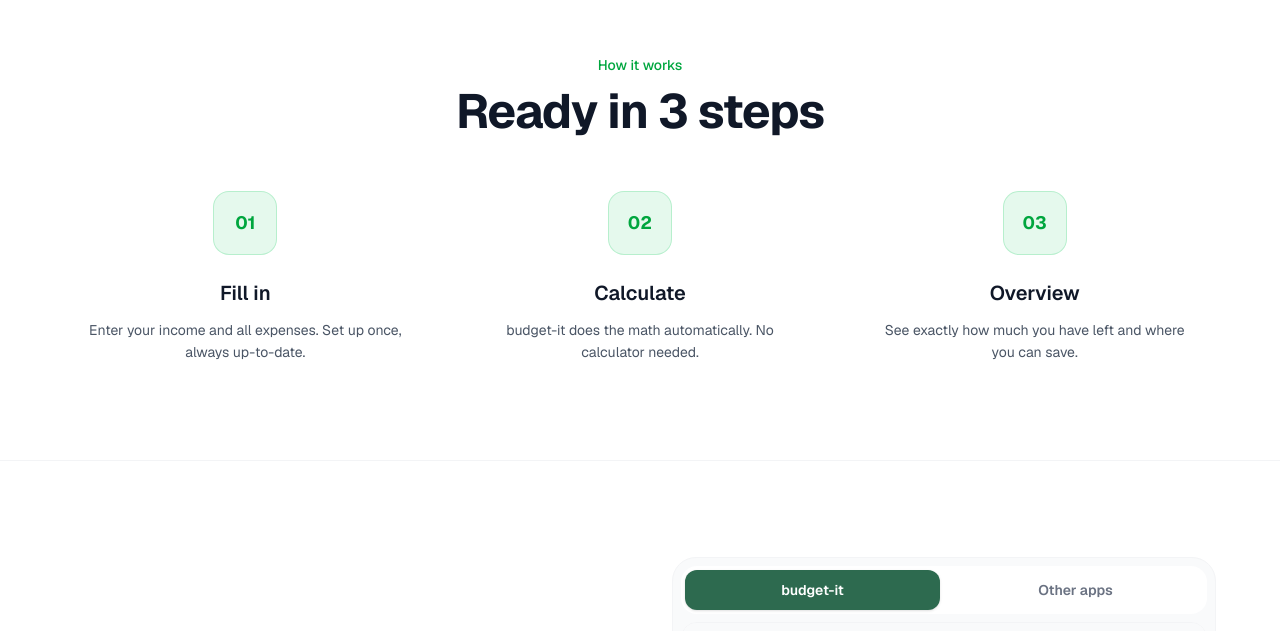
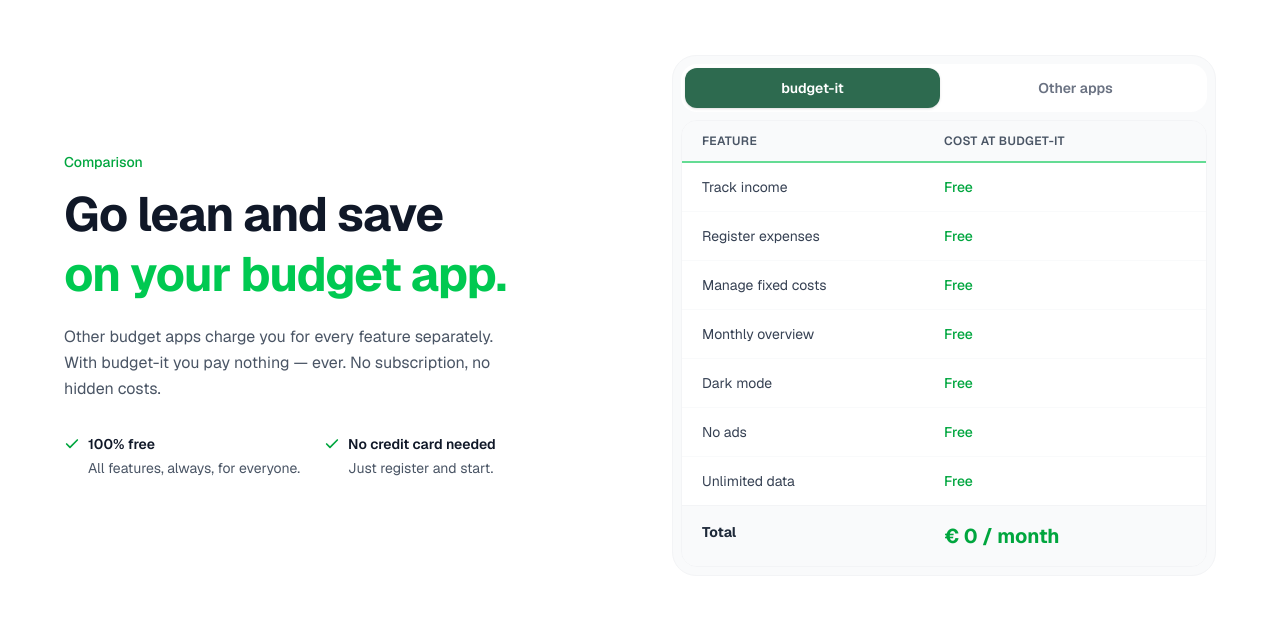
Before and after one commit to chenyixue86/budget-it, a Next.js app: page / in a window 1280 px wide. Shown: the part 2009-2640 px from the top of the page. Built offline with nearby package versions, Linux system fonts and the light colour scheme; no server answers.

Commit message:
landing page: hoe het werkt sectie verwijderd

```diff
--- a/app/page.tsx
+++ b/app/page.tsx
@@ -14,7 +14,6 @@
       <LandingNavbar />
       <Hero />
       <FeaturesSection />
-      <HowItWorks />
       <ComparisonSection />
       <BugReport />
       <Footer />
@@ -64,34 +63,6 @@
   );
 }
 
-function HowItWorks() {
-  const { t } = useLanguage();
-
-  return (
-    <section id="how-it-works" className="py-24 px-6 border-t border-gray-100 dark:border-white/5">
-      <div className="max-w-6xl mx-auto">
-        <div className="text-center mb-14">
-          <p className="text-green-600 dark:text-green-400 text-sm font-medium mb-3">{t.landing.howItWorksLabel}</p>
-          <h2 className="text-3xl md:text-5xl font-bold tracking-tight text-gray-900 dark:text-white">
-            {t.landing.howItWorksTitle}
-          </h2>
-        </div>
-
-        <div className="grid grid-cols-1 md:grid-cols-3 gap-8">
-          {t.landing.steps.map((step) => (
-            <div key={step.num} className="flex flex-col items-center text-center">
-              <div className="w-16 h-16 rounded-2xl bg-green-500/10 dark:bg-green-400/10 border border-green-500/20 dark:border-green-400/20 flex items-center justify-center text-green-600 dark:text-green-400 font-bold text-lg mb-6">
-                {step.num}
-              </div>
-              <h3 className="font-semibold text-xl mb-3 text-gray-900 dark:text-white">{step.title}</h3>
-              <p className="text-gray-600 dark:text-white/60 text-sm leading-relaxed max-w-xs">{step.desc}</p>
-            </div>
-          ))}
-        </div>
-      </div>
-    </section>
-  );
-}
 
 function BugReport() {
   const { t } = useLanguage();
```
